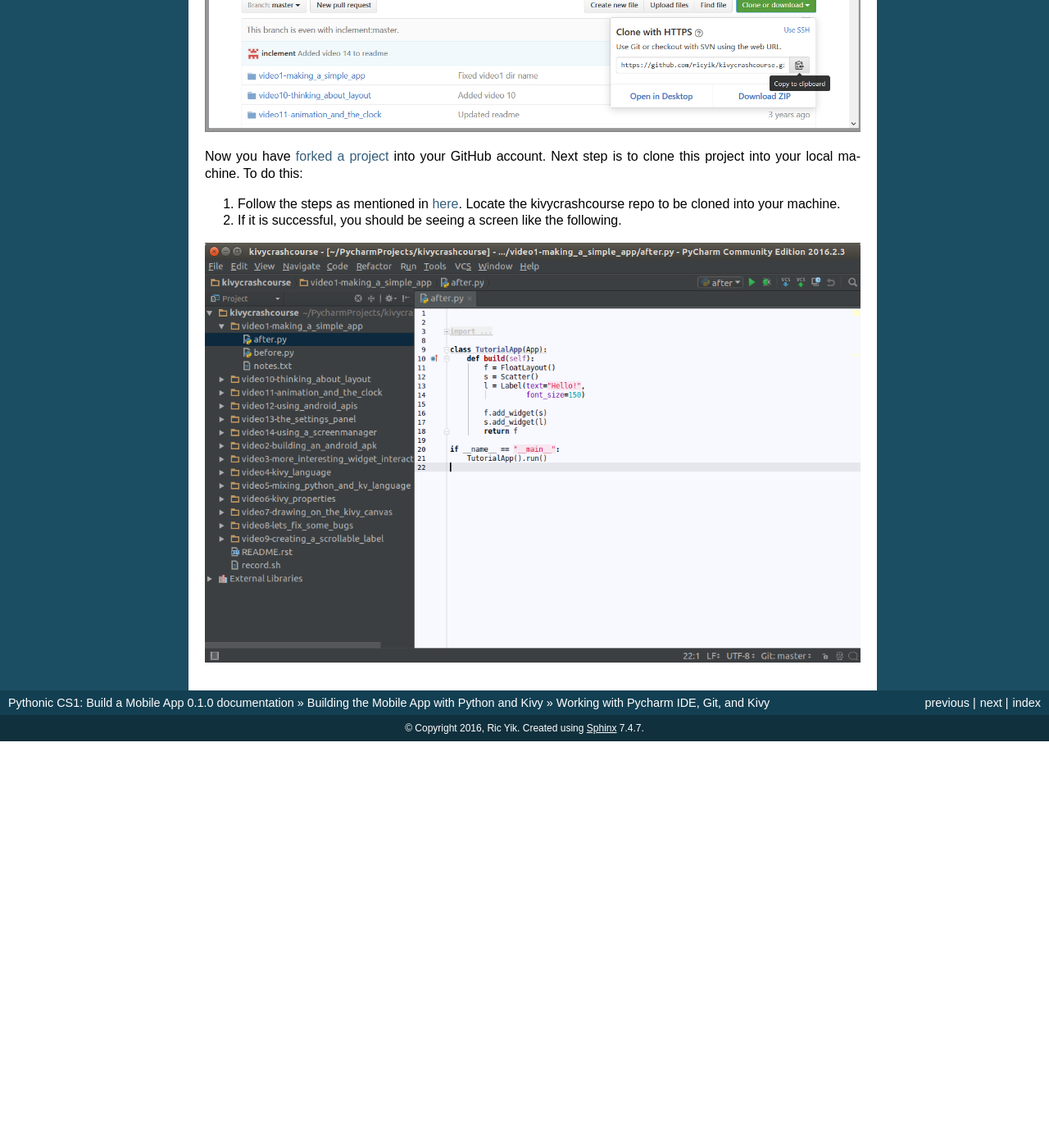
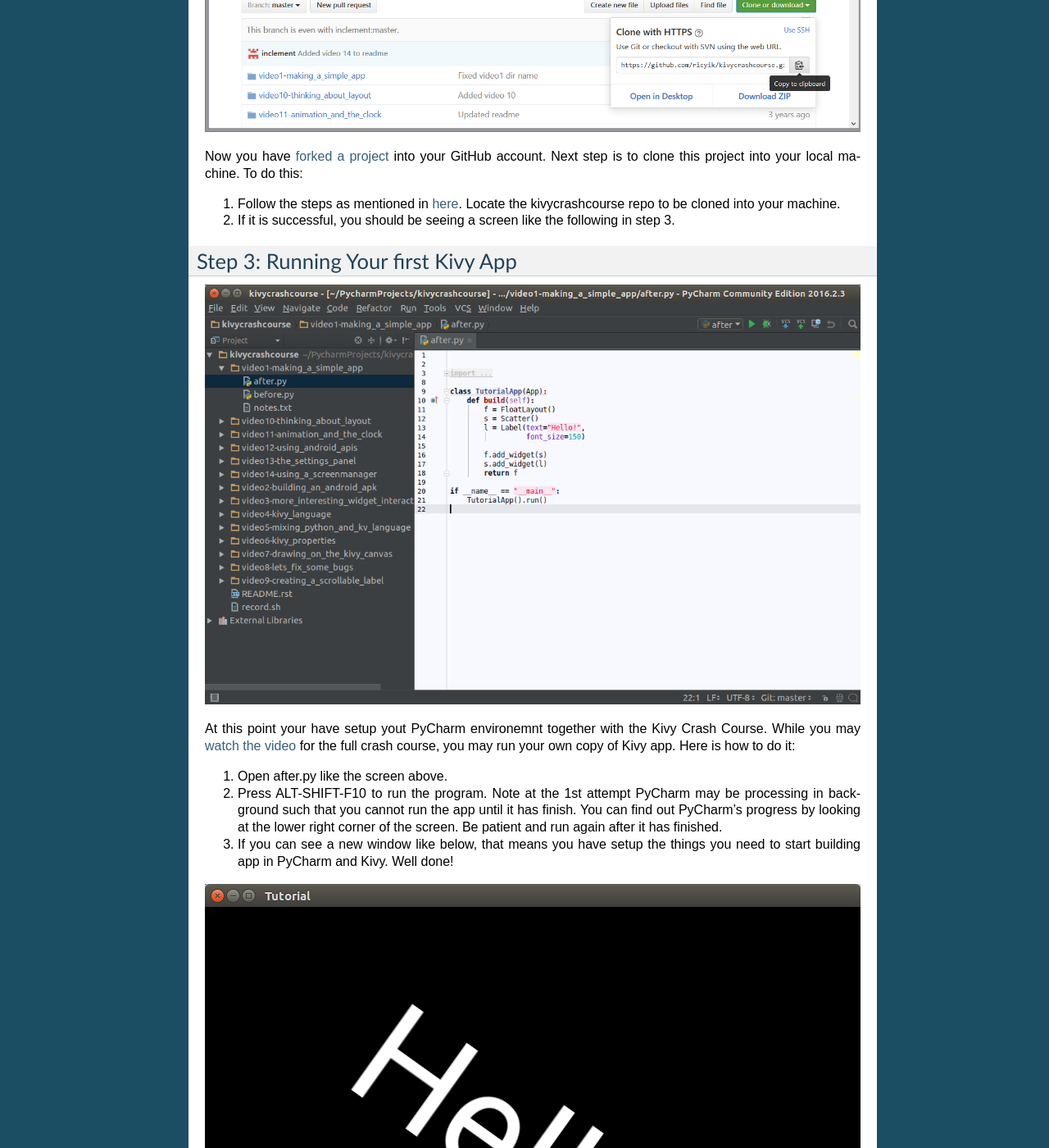
Before and after one commit to Aashritha27/mobileapp.course, a Sphinx documentation site: the page built from docs/working-with-pycharm-ide.rst, in a window 1280 px wide and 1400 px high, scrolled down 1930 px. Shown: the whole window at 82% size. Built offline with Sphinx 7.4.7, drawn with Linux system fonts in a browser that asks for light colours; before the commit the page ends 2834 px from its top, so only the background shows below that; some of the changed text lies outside the part shown.

Commit message:
Well done.

```diff
--- a/docs/working-with-pycharm-ide.rst
+++ b/docs/working-with-pycharm-ide.rst
@@ -50,6 +50,17 @@
 Now you have `forked a project <https://help.github.com/articles/fork-a-repo/>`_ into your GitHub account. Next step is to clone this project into your local machine. To do this:
 
 #. Follow the steps as mentioned in `here <https://www.jetbrains.com/help/pycharm/2016.1/cloning-a-repository-from-github.html>`_. Locate the kivycrashcourse repo to be cloned into your machine.
-#. If it is successful, you should be seeing a screen like the following.
+#. If it is successful, you should be seeing a screen like the following in step 3.
+
+Step 3: Running Your first Kivy App
+~~~~~~~~~~~~~~~~~~~~~~~~~~~~~~~~~~~
 
 .. image:: cloned-via-pycharm.png
+
+At this point your have setup yout PyCharm environemnt together with the Kivy Crash Course. While you may `watch the video <https://www.youtube.com/playlist?list=PLdNh1e1kmiPP4YApJm8ENK2yMlwF1_edq>`_ for the full crash course, you may run your own copy of Kivy app. Here is how to do it:
+
+#. Open after.py like the screen above.
+#. Press ALT-SHIFT-F10 to run the program. Note at the 1st attempt PyCharm may be processing in background such that you cannot run the app until it has finish. You can find out PyCharm's progress by looking at the lower right corner of the screen. Be patient and run again after it has finished.
+#. If you can see a new window like below, that means you have setup the things you need to start building app in PyCharm and Kivy. Well done!
+
+.. image:: hello-kivy.png
```
